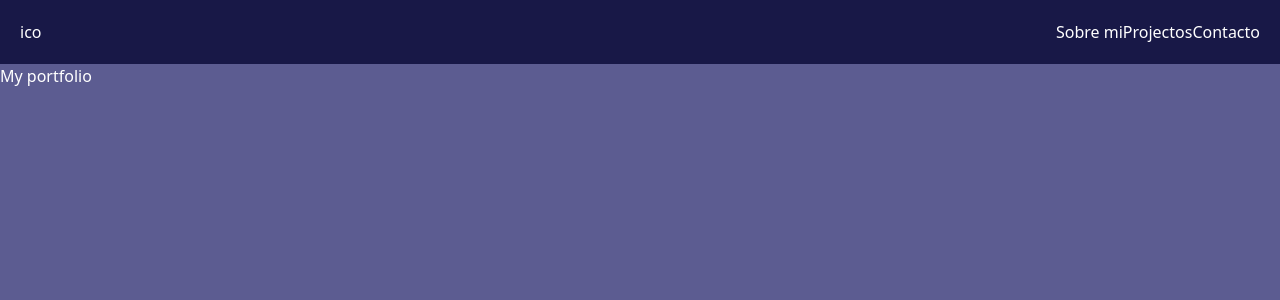
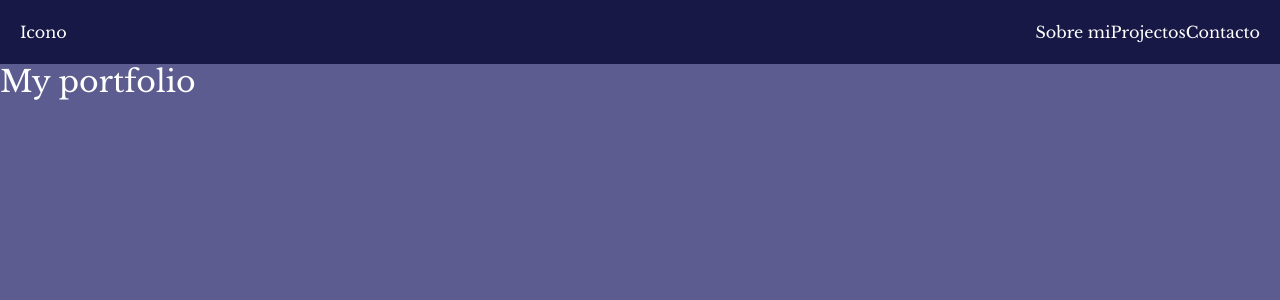
Before and after one commit to BrunoFaM/my-portfolio, a Next.js app: page / in a window 1280 px wide. Shown: the top 300 px of the page. Built offline with nearby package versions, Linux system fonts and the light colour scheme.

Commit message:
adding the fonts for the site

```diff
--- a/app/components/Header.jsx
+++ b/app/components/Header.jsx
@@ -3,7 +3,7 @@ import Navigation from './Navigation'
 function Header() {
   return (
     <header className='flex sticky top-0 inset-x-0  justify-between items-center p-5 h-16 bg-[#181847]'>
-        <div>ico</div>
+        <div className='font-libreBold'>Icono</div>
         <Navigation />
     </header>
   )
--- a/app/layout.js
+++ b/app/layout.js
@@ -1,18 +1,31 @@
-import Header from './components/Header'
-import './globals.css'
+import Header from "./components/Header";
+import "./globals.css";
+import {Libre_Baskerville} from "next/font/google";
 
 export const metadata = {
-  title: 'My portfolio',
-  description: 'Generated by create next app',
-}
+  title: "My portfolio",
+  description: "Generated by create next app",
+};
+const libre_Baskerville = Libre_Baskerville({
+  subsets: ["latin"],
+  weight: "700",
+  variable: '--font_libre',
+  display: "swap"
+})
+const libre_thin = Libre_Baskerville({
+  subsets: ["latin"],
+  weight: "400",
+  variable: '--font_libre_thin',
+  display: "swap",
+})
 
 export default function RootLayout({ children }) {
   return (
-    <html lang="en">
-      <body className='bg-[#5C5C91] text-white'>
+    <html lang="en" className={`${libre_Baskerville.variable}  ${libre_thin.variable} font-libre`} >
+      <body className="bg-[#5C5C91] text-white">
         <Header />
         {children}
-        </body>
+      </body>
     </html>
-  )
+  );
 }
--- a/app/page.js
+++ b/app/page.js
@@ -1,7 +1,7 @@
 export default function Home() {
   return (
     <div>
-      My portfolio
+      <h1 className="text-3xl font-libreBold">My portfolio</h1>
     </div>
   )
 }
--- a/tailwind.config.js
+++ b/tailwind.config.js
@@ -1,18 +1,17 @@
 /** @type {import('tailwindcss').Config} */
 module.exports = {
   content: [
-    './pages/**/*.{js,ts,jsx,tsx}',
-    './components/**/*.{js,ts,jsx,tsx}',
-    './app/**/*.{js,ts,jsx,tsx}',
+    "./pages/**/*.{js,ts,jsx,tsx}",
+    "./components/**/*.{js,ts,jsx,tsx}",
+    "./app/**/*.{js,ts,jsx,tsx}",
   ],
   theme: {
     extend: {
-      backgroundImage: {
-        'gradient-radial': 'radial-gradient(var(--tw-gradient-stops))',
-        'gradient-conic':
-          'conic-gradient(from 180deg at 50% 50%, var(--tw-gradient-stops))',
+      fontFamily: {
+        libreBold: ["var(--font_libre)"],
+        libre: ["var(--font_libre_thin)"],
       },
     },
   },
   plugins: [],
-}
+};
```
